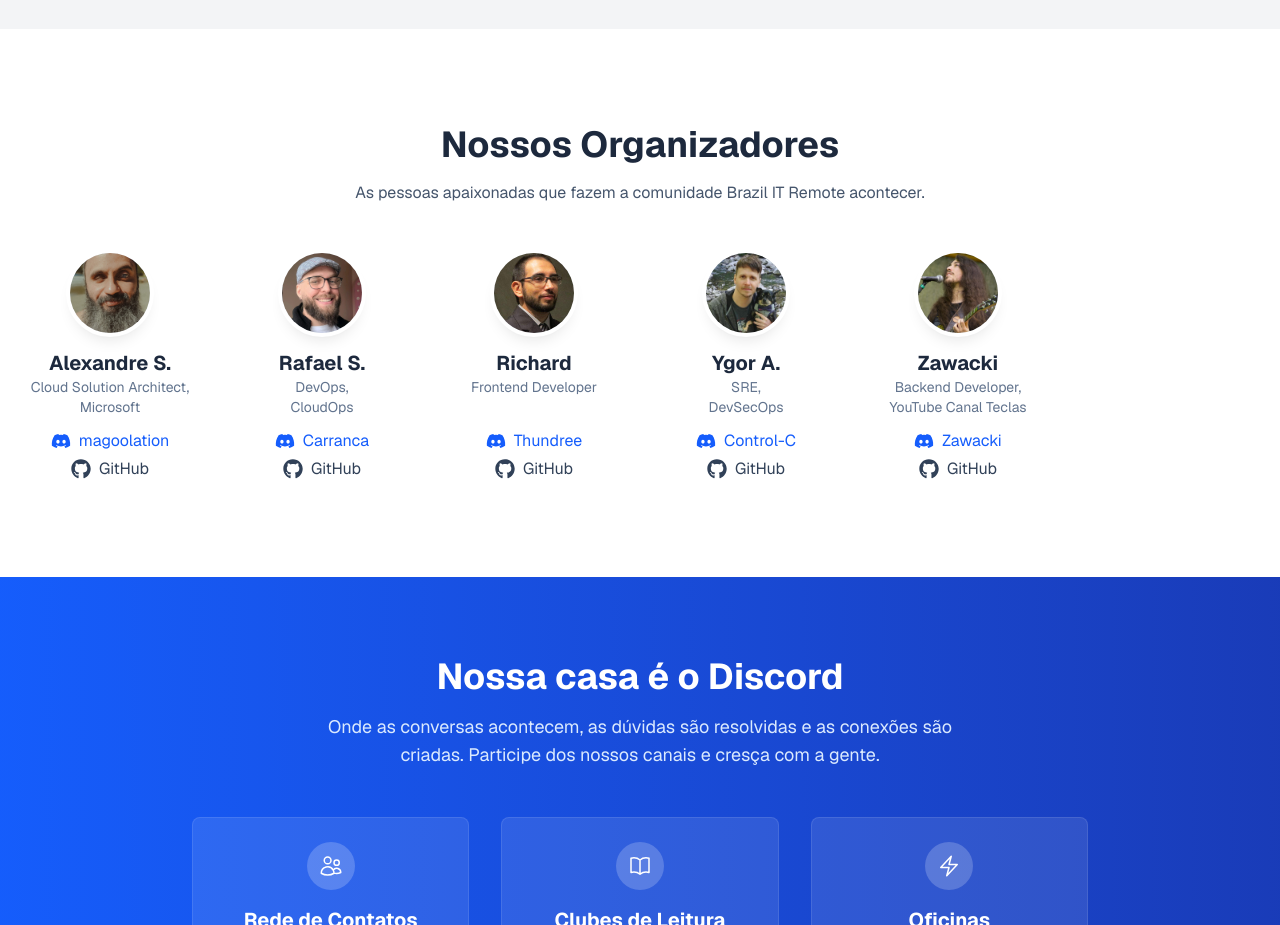
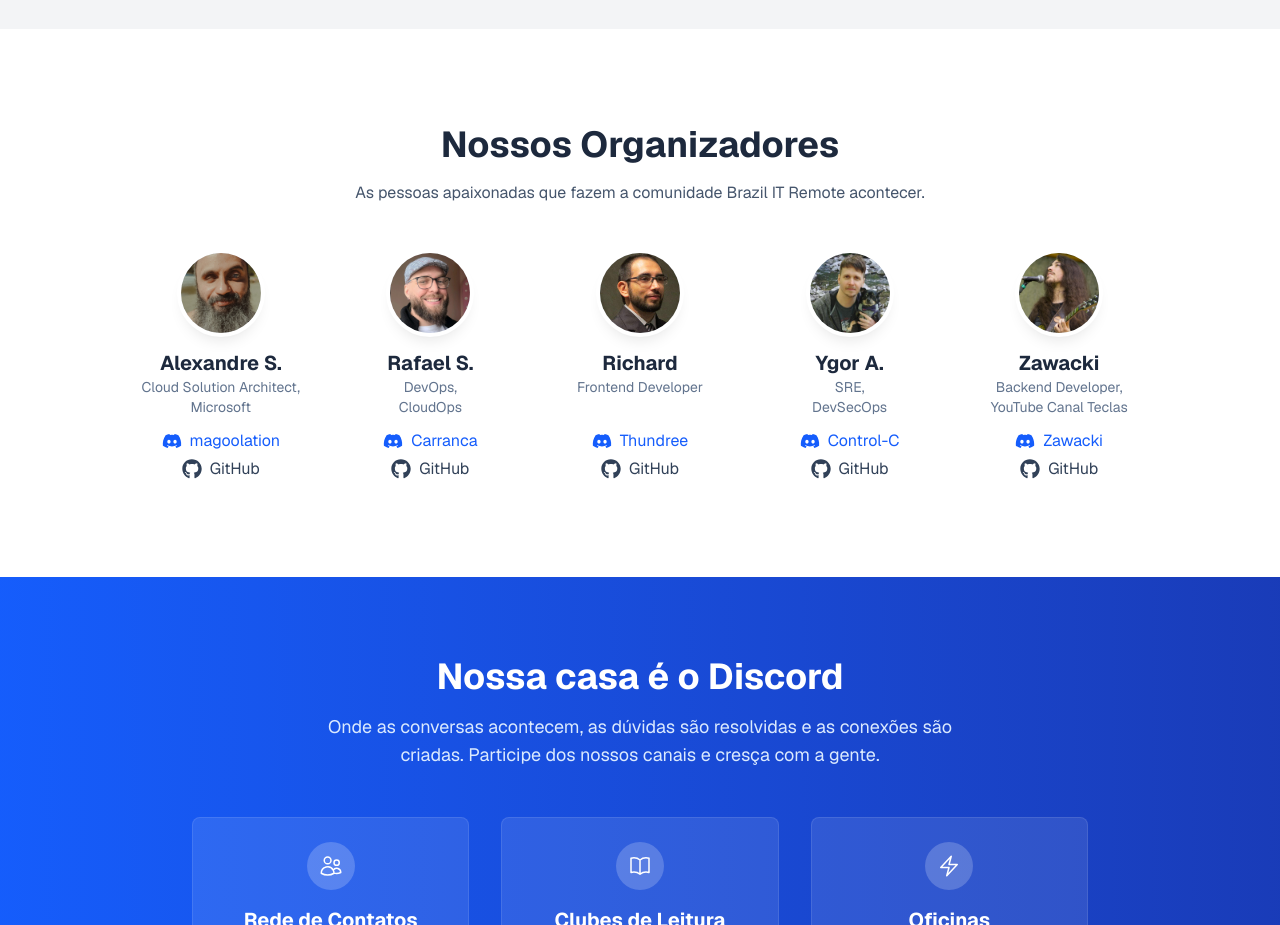
Before and after one commit to BrazilITRemote/brazilitremote-frontend, a Next.js app: page / in a window 1280 px wide. Shown: the part 2200-3125 px from the top of the page. Built offline with nearby package versions, Linux system fonts and the light colour scheme.

Commit message:
fix: update layout structure in OrganizersSection component

```diff
--- a/src/components/OrganizersSection.tsx
+++ b/src/components/OrganizersSection.tsx
@@ -12,7 +12,7 @@ export default function OrganizersSection() {
       id="organizadores"
       className="w-full py-20 lg:py-24 bg-white dark:bg-gray-900"
     >
-      <div className="w-full md:container mx-auto px-2 md:px-4 text-center">
+      <div className="w-full flex flex-col md:container mx-auto px-2 md:px-4 text-center">
         <h2 className="text-3xl lg:text-4xl font-bold text-slate-800 dark:text-white">
           Nossos Organizadores
         </h2>
@@ -20,7 +20,14 @@ export default function OrganizersSection() {
           As pessoas apaixonadas que fazem a comunidade Brazil IT Remote
           acontecer.
         </p>
-        <div className="w-full mt-12 px-0 grid grid-cols-2 md:grid-cols-3 lg:grid-cols-4 xl:grid-cols-6 gap-y-8 md:gap-6 justify-items-center">
+        <div
+          className={[
+            "w-full mx-auto mt-12 px-0 grid grid-cols-2 sm:grid-cols-3 lg:grid-cols-4 gap-y-8 md:gap-6 justify-items-center",
+            activeOrganizers.length > 5
+              ? "max-w-6xl xl:grid-cols-6"
+              : "max-w-5xl xl:grid-cols-5",
+          ].join(" ")}
+        >
           {activeOrganizers
             .slice()
             .sort((a, b) => a.name.localeCompare(b.name))
```
